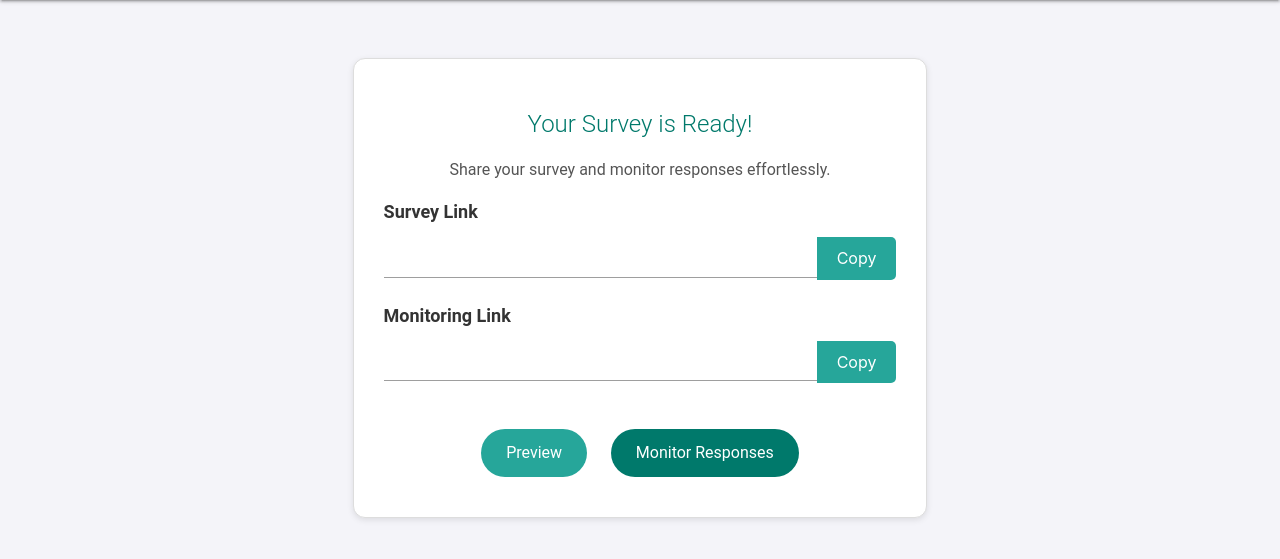
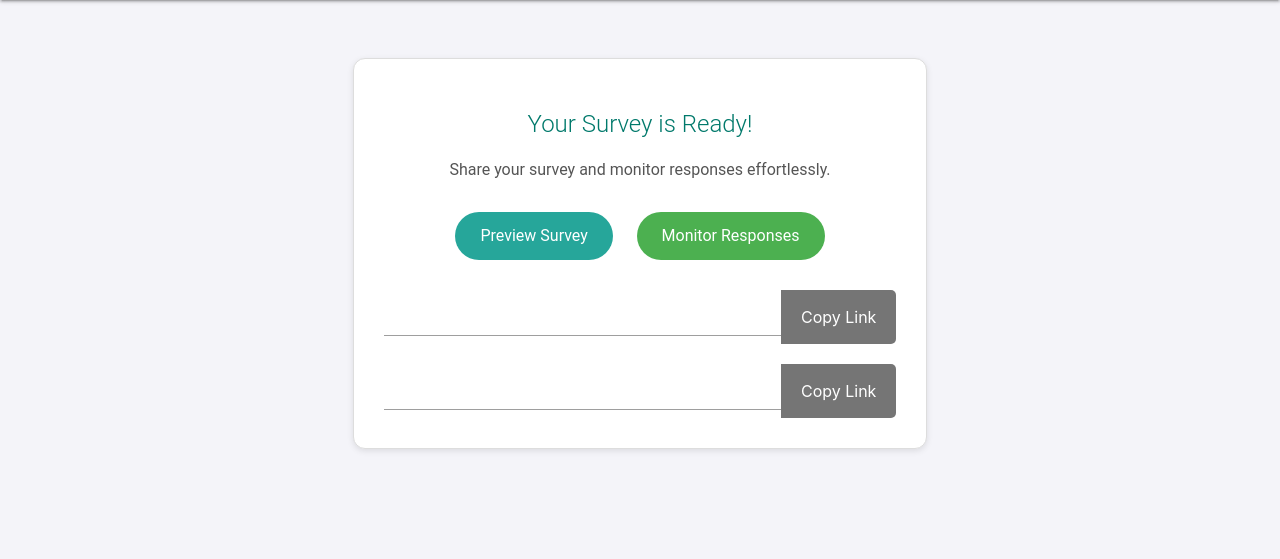
Before and after one commit to michaelseth70/Poll2Audience, a Flask app: template templates/survey_success.html in a window 1280 px wide. Shown: the part 64-623 px from the top of the page. Run offline with Flask 3, Linux system fonts and the light colour scheme; the template is opened without the code that fills it, so the values that code supplies are empty.

Commit message:
Update survey_success.html

```diff
--- a/templates/survey_success.html
+++ b/templates/survey_success.html
@@ -35,22 +35,42 @@
             text-align: center;
             color: #00796b;
         }
-        .link-section {
-            margin: 20px 0;
+        .action-buttons {
+            text-align: center;
+            margin-top: 20px;
         }
-        .link-section h5 {
-            font-size: 18px;
-            font-weight: bold;
-            margin-bottom: 10px;
-            color: #333;
+        .action-buttons a,
+        .action-buttons button {
+            margin: 10px;
+            padding: 12px 25px;
+            font-size: 16px;
+            border-radius: 25px;
+            text-decoration: none;
+            display: inline-block;
+            transition: background-color 0.3s ease;
+        }
+        .action-buttons a.preview-btn {
+            background-color: #26a69a;
+            color: white;
+        }
+        .action-buttons a.preview-btn:hover {
+            background-color: #1e8e84;
+        }
+        .action-buttons a.monitor-btn {
+            background-color: #4cb050;
+            color: white;
+        }
+        .action-buttons a.monitor-btn:hover {
+            background-color: #3a8a3f;
         }
         .link-container {
             display: flex;
-            align-items: center;
-            margin-top: 10px;
+            justify-content: center;
+            margin-top: 20px;
         }
         .link-container input {
             flex: 1;
+            max-width: 500px;
             padding: 12px 15px;
             border: 1px solid #ddd;
             border-radius: 5px 0 0 5px;
@@ -60,7 +80,7 @@
         .link-container button {
             padding: 12px 20px;
             font-size: 16px;
-            background-color: #26a69a;
+            background-color: #757575;
             color: white;
             border: none;
             border-radius: 0 5px 5px 0;
@@ -68,33 +88,7 @@
             transition: background-color 0.3s ease;
         }
         .link-container button:hover {
-            background-color: #1e8e84;
-        }
-        .actions {
-            text-align: center;
-            margin-top: 30px;
-        }
-        .actions a {
-            margin: 10px;
-            padding: 12px 25px;
-            font-size: 16px;
-            border-radius: 25px;
-            text-decoration: none;
-            color: white;
-            display: inline-block;
-            transition: background-color 0.3s ease;
-        }
-        .actions .preview-btn {
-            background-color: #26a69a;
-        }
-        .actions .preview-btn:hover {
-            background-color: #1e8e84;
-        }
-        .actions .monitor-btn {
-            background-color: #00796b;
-        }
-        .actions .monitor-btn:hover {
-            background-color: #005b50;
+            background-color: #616161;
         }
     </style>
 </head>
@@ -116,28 +110,22 @@
                         Share your survey and monitor responses effortlessly.
                     </p>
 
+                    <!-- Action Buttons -->
+                    <div class="action-buttons">
+                        <a href="{{ survey_link }}" target="_blank" class="preview-btn">Preview Survey</a>
+                        <a href="{{ monitor_link }}" class="monitor-btn">Monitor Responses</a>
+                    </div>
+
                     <!-- Survey Link Section -->
-                    <div class="link-section">
-                        <h5>Survey Link</h5>
-                        <div class="link-container">
-                            <input type="text" id="survey-link" value="{{ survey_link }}" readonly>
-                            <button id="copy-survey-btn">Copy</button>
-                        </div>
+                    <div class="link-container">
+                        <input type="text" id="survey-link" value="{{ survey_link }}" readonly>
+                        <button id="copy-survey-btn">Copy Link</button>
                     </div>
 
                     <!-- Monitor Link Section -->
-                    <div class="link-section">
-                        <h5>Monitoring Link</h5>
-                        <div class="link-container">
-                            <input type="text" id="monitor-link" value="{{ monitor_link }}" readonly>
-                            <button id="copy-monitor-btn">Copy</button>
-                        </div>
-                    </div>
-
-                    <!-- Action Buttons -->
-                    <div class="actions">
-                        <a href="{{ survey_link }}" target="_blank" class="preview-btn">Preview</a>
-                        <a href="{{ monitor_link }}" class="monitor-btn">Monitor Responses</a>
+                    <div class="link-container">
+                        <input type="text" id="monitor-link" value="{{ monitor_link }}" readonly>
+                        <button id="copy-monitor-btn">Copy Link</button>
                     </div>
                 </div>
             </div>
@@ -153,7 +141,7 @@
             document.execCommand('copy');
             this.textContent = 'Copied!';
             setTimeout(() => {
-                this.textContent = 'Copy';
+                this.textContent = 'Copy Link';
             }, 2000);
         });
 
@@ -165,7 +153,7 @@
             document.execCommand('copy');
             this.textContent = 'Copied!';
             setTimeout(() => {
-                this.textContent = 'Copy';
+                this.textContent = 'Copy Link';
             }, 2000);
         });
     </script>
```
